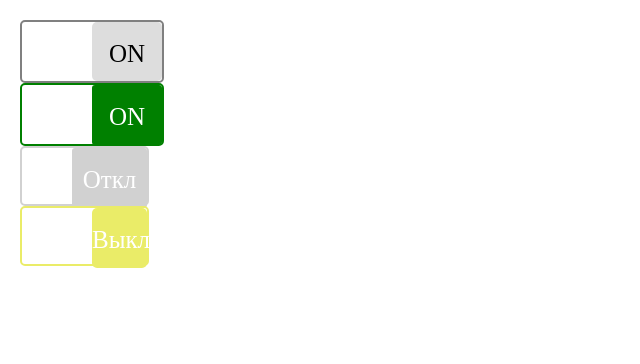
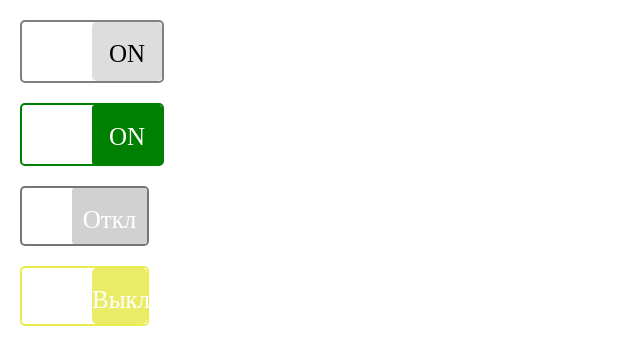
Before and after one commit to Rydzaki/Front_end_lesson_17, a plain HTML site: page home_work_17/index.html in a window 1280 px wide. Shown: the whole page, without its empty margins (0-640 px from the left). Drawn offline with Linux system fonts and the light colour scheme.

Commit message:
refactor css

```diff
--- a/home_work_17/style/style.css
+++ b/home_work_17/style/style.css
@@ -42,6 +42,7 @@ form input {
   border: 2px solid grey;
   line-height: 63px;
   text-align: center;
+  margin-bottom: 20px;
 }
 
 .checkbox1 label::after {
@@ -81,6 +82,7 @@ form input {
     border: 2px solid green;
     line-height: 63px;
     text-align: center;
+    margin-bottom: 20px;
   }
 
   .checkbox2 label::after {
@@ -118,15 +120,16 @@ form input {
     background-color: white;
     transition: background-color 0.5s;
     position: relative;
-    border: 2px solid rgb(209, 209, 209);;
+    border: 2px solid rgb(117, 117, 117);;
     line-height: 63px;
     text-align: center;
+    margin-bottom: 20px;
   }
 
   .checkbox3 label::after {
     content: "Откл";
     width: 55px;
-    height: 60px;
+    height: 56px;
     border-radius: 3px;
     background-color: rgb(209, 209, 209);
     position: absolute;
@@ -160,15 +163,16 @@ form input {
     background-color: white;
     transition: background-color 0.5s;
     position: relative;
-    border: 2px solid rgb(234, 236, 104);
+    border: 2px solid rgb(235, 238, 74);
     line-height: 63px;
     text-align: center;
+    margin-bottom: 20px;
   }
 
   .checkbox4 label::after {
     content: "Выкл";
     width: 55px;
-    height: 60px;
+    height: 56px;
     border-radius: 5px;
     background-color: rgb(234, 236, 104);
     position: absolute;
```
